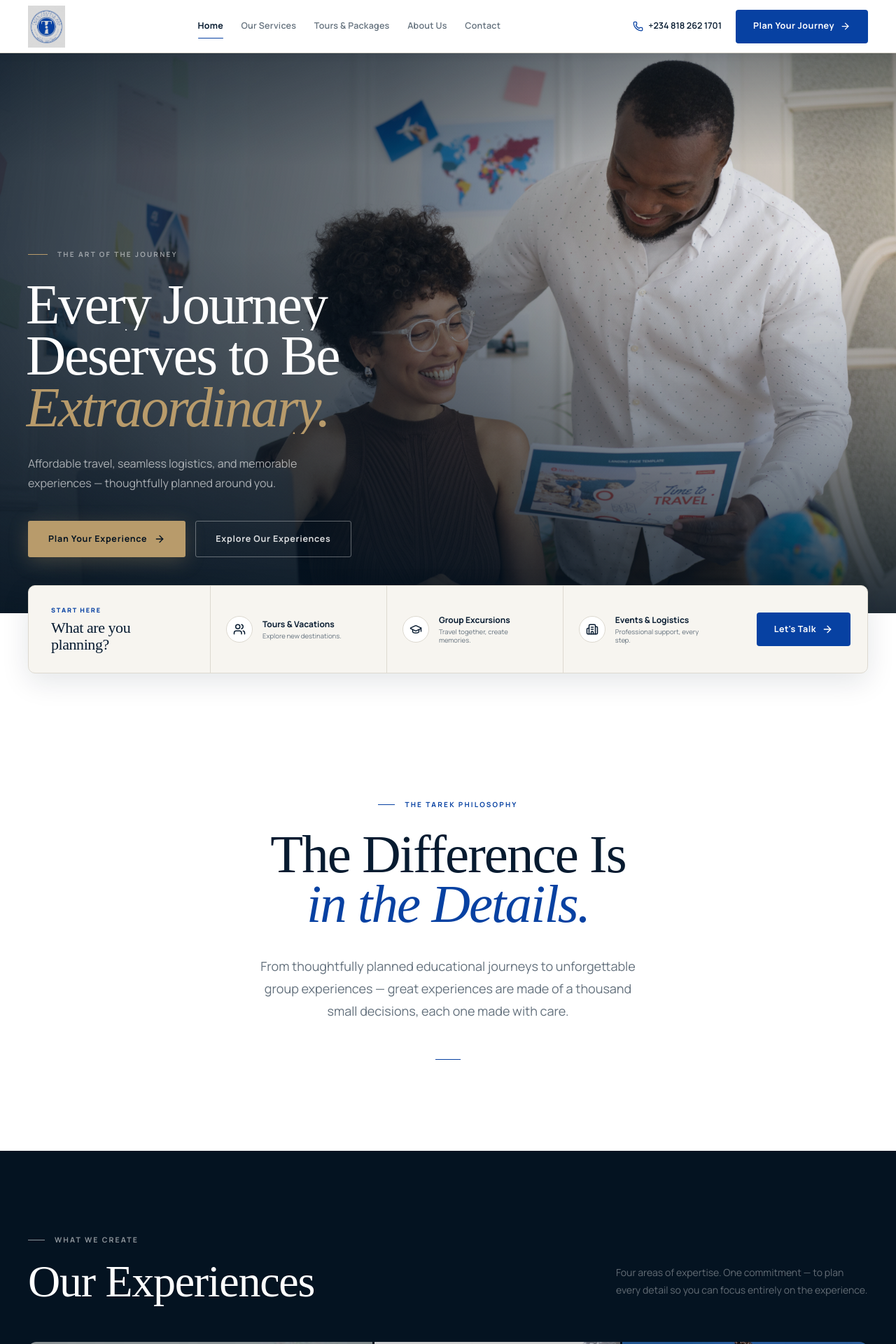
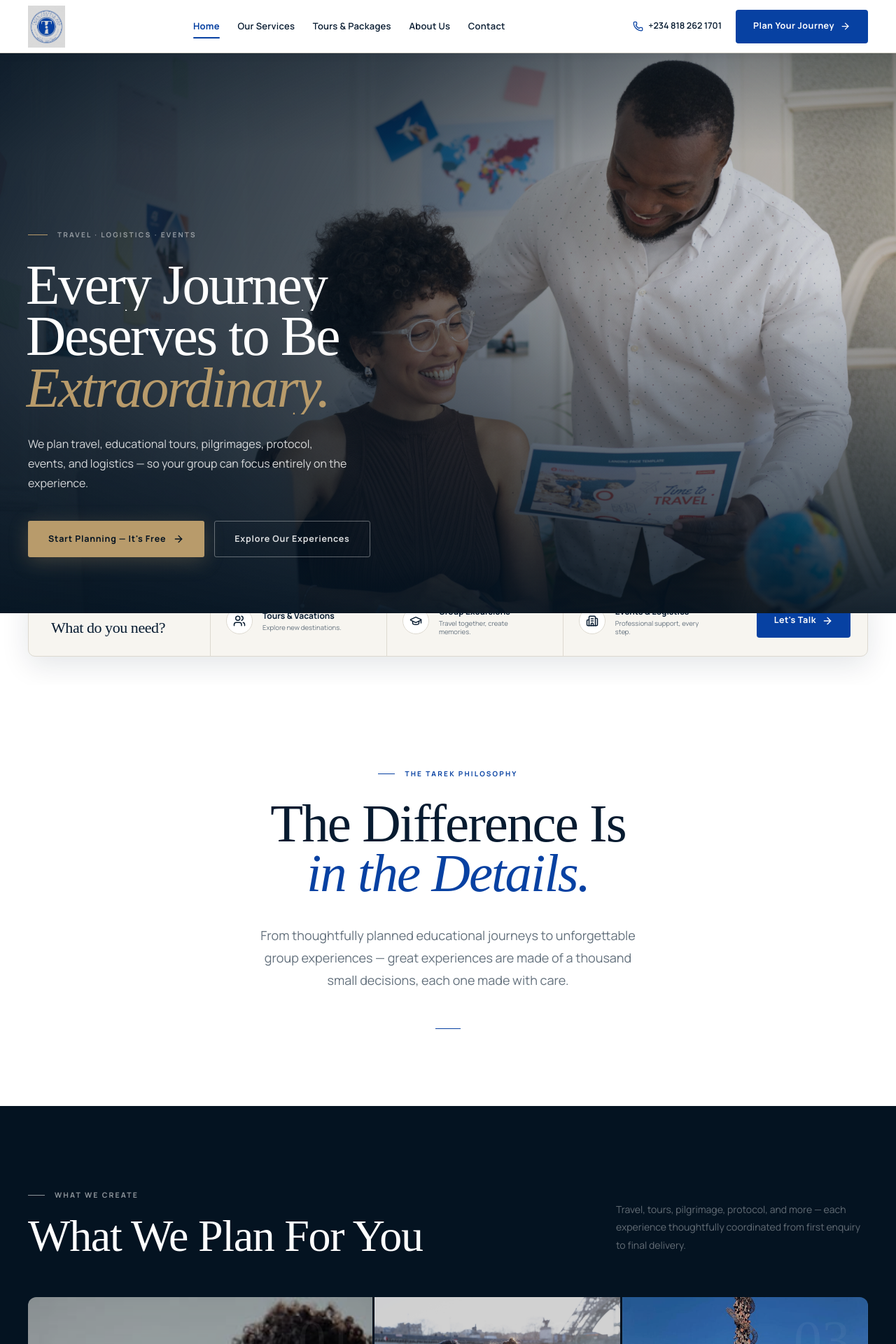
Before and after one commit to lawtg/Tarek, a React (Vite) app: page / in a window 1280 px wide. Shown: the top 1920 px of the page at 70% size. Built offline with nearby package versions, Linux system fonts and the light colour scheme; the HTML template or start-up script is replaced by a standard one; a web font is replaced by a local one.

Commit message:
Systematic UI/UX refinement: clarity, contrast, conversion, accessibility

```diff
--- a/src/app/pages.tsx
+++ b/src/app/pages.tsx
@@ -117,10 +117,10 @@ export function Home() {
   ]
 
   const steps = [
-    ["01", "Tell Us Your Plans", "Share your service, dates, destination, group size, and budget."],
-    ["02", "Discuss Your Needs", "We explore your expectations and identify suitable options together."],
-    ["03", "Confirm the Details", "Review your proposal, pricing, and arrangements before booking."],
-    ["04", "Get Ready for the Experience", "We coordinate and communicate every preparation requirement."],
+    ["01", "Share Your Plans", "Tell us what you need — destination, dates, group size, and budget. No commitment required."],
+    ["02", "We Discuss Options", "We review your requirements and suggest the right arrangements for your group and budget."],
+    ["03", "Review and Confirm", "You review the full proposal — inclusions, pricing, and arrangements — then confirm when ready."],
+    ["04", "We Handle the Rest", "We coordinate every preparation requirement and keep you informed every step of the way."],
   ]
 
   const planning = [
@@ -163,7 +163,7 @@ export function Home() {
             <div className="hero__copy">
               <p className="hero__eyebrow">
                 <span className="hero__eyebrow-rule" aria-hidden="true" />
-                THE ART OF THE JOURNEY
+                TRAVEL · LOGISTICS · EVENTS
               </p>
               <h1 aria-label="Every Journey Deserves to Be Extraordinary.">
                 <span className="hero__h1-line hero__h1-line--1">Every Journey</span>
@@ -171,15 +171,15 @@ export function Home() {
                 <span className="hero__h1-line hero__h1-line--3"><em>Extraordinary.</em></span>
               </h1>
               <p className="hero__sub">
-                Affordable travel, seamless logistics, and memorable experiences —
-                thoughtfully planned around you.
+                We plan travel, educational tours, pilgrimages, protocol, events,
+                and logistics — so your group can focus entirely on the experience.
               </p>
               <div className="hero__actions">
                 <WhatsAppLink
                   message="Hello Tarek Logistics Limited, I would like to plan an experience."
                   className="button hero__btn hero__btn--primary"
                 >
-                  Plan Your Experience
+                  Start Planning — It's Free
                   <span className="hero__btn-arrow" aria-hidden="true">
                     <ArrowRight size={16} />
                   </span>
@@ -211,8 +211,8 @@ export function Home() {
         <div className="container">
           <div className="planning-strip">
             <div className="planning-intro">
-              <p className="planning-intro__label">Start here</p>
-              <h2>What are you planning?</h2>
+              <p className="planning-intro__label">Quick start</p>
+              <h2>What do you need?</h2>
             </div>
             <nav className="planning-links" aria-label="Quick planning links">
               {planning.map(([title, copy, Icon, link]) => (
@@ -267,11 +267,11 @@ export function Home() {
         <div className="services-section__head container">
           <div className="reveal-item" style={{ "--delay": "0ms" } as React.CSSProperties}>
             <Eyebrow light>WHAT WE CREATE</Eyebrow>
-            <h2 className="services-section__title">Our Experiences</h2>
+            <h2 className="services-section__title">What We Plan For You</h2>
           </div>
           <p className="services-section__sub reveal-item" style={{ "--delay": "100ms" } as React.CSSProperties}>
-            Four areas of expertise. One commitment — to plan every detail so
-            you can focus entirely on the experience.
+            Travel, tours, pilgrimage, protocol, and more — each experience
+            thoughtfully coordinated from first enquiry to final delivery.
           </p>
         </div>
         <div className="container">
@@ -310,10 +310,11 @@ export function Home() {
           </div>
           <div className="about-copy reveal-item" style={{ "--delay": "200ms" } as React.CSSProperties}>
             <Eyebrow>THE TAREK STORY</Eyebrow>
-            <h2>More Than Logistics.</h2>
+            <h2>Travel &amp; Events,
+            Planned Right.</h2>
             <p className="about-copy__lead">
-              We create experiences worth remembering — for individuals, groups,
-              schools, churches, and organisations.
+              Tarek Travels and Logistics plans every detail — so you arrive, meet,
+              travel, and celebrate without the stress of coordination.
             </p>
             <p>
               From educational excursions and group vacations to pilgrimage, protocol,
@@ -400,10 +401,10 @@ export function Home() {
         <div className="container audience__inner">
           <div className="audience__head">
             <p className="audience__eyebrow">WHO WE SERVE</p>
-            <h2>One Partner.<br />Every Need.</h2>
+            <h2>Who We
+            Work With.</h2>
             <p className="audience__sub">
-              Whether you are planning for yourself or coordinating an
-              experience for hundreds — we are ready to discuss.
+              From individuals to large groups, schools to corporations — we handle the logistics so you can focus on the moment.
             </p>
             <Link className="button button--outline-light" to="/contact">
               Tell Us What You Need <ArrowRight size={16} />
@@ -440,7 +441,8 @@ export function Home() {
         <div className="container">
           <div className="process-header reveal-item" style={{ "--delay": "0ms" } as React.CSSProperties}>
             <Eyebrow>YOUR JOURNEY STARTS HERE</Eyebrow>
-            <h2>How It Works.</h2>
+            <h2>From First Message
+            to Memorable Experience.</h2>
           </div>
           <div className="process-list">
             {steps.map(([number, title, copy], i) => (
@@ -474,8 +476,8 @@ export function Home() {
       >
         <div className="container packages__head reveal-item" style={{ "--delay": "0ms" } as React.CSSProperties}>
           <Eyebrow>EXPLORE THE POSSIBILITIES</Eyebrow>
-          <h2>Where Would You<br />Like to Go Next?</h2>
-          <p>Every memorable journey starts with an idea.</p>
+          <h2>Choose Your<br />Experience.</h2>
+          <p>Tailored for schools, families, churches, and organisations — tell us your idea and we'll plan it around you.</p>
         </div>
         <div className="container packages__grid">
           {experienceCategories.map((item, i) => (
@@ -499,7 +501,7 @@ export function Home() {
         />
         <div className="promise__overlay" aria-hidden="true" />
         <div className="container promise__content">
-          <Eyebrow light>OUR BRAND PROMISE</Eyebrow>
+          <Eyebrow light>WHY CLIENTS CHOOSE US</Eyebrow>
           <h2>Your Plans Matter.<br /><em>Your Experience Matters More.</em></h2>
           <p>
             From the first conversation to delivery of the agreed service, we are committed
@@ -517,8 +519,8 @@ export function Home() {
         <div className="container faq-grid">
           <div>
             <Eyebrow>HELPFUL INFORMATION</Eyebrow>
-            <h2>Questions Before You Book?</h2>
-            <p>Find quick answers, or speak directly with our team.</p>
+            <h2>Common Questions.</h2>
+            <p>Quick answers below — or reach our team directly and we'll respond promptly.</p>
             <a href={PHONE_LINK} className="text-link faq-phone">
               <Phone size={15} /> {PHONE_DISPLAY}
             </a>
--- a/src/index.css
+++ b/src/index.css
@@ -198,32 +198,6 @@
 }
 .menu-toggle, .mobile-menu { display: none; }
 
-/* Nav */
-.desktop-nav { display: flex; align-items: center; gap: clamp(18px, 2vw, 34px); }
-.desktop-nav a {
-  color: var(--slate);
-  text-decoration: none;
-  font-size: 12.5px;
-  font-weight: 600;
-  letter-spacing: .02em;
-  padding: 28px 0;
-  position: relative;
-  transition: color .22s;
-}
-/* underline: expands from center */
-.desktop-nav a::after {
-  content: "";
-  position: absolute;
-  height: 1px;
-  left: 50%; right: 50%;
-  bottom: 20px;
-  background: var(--blue);
-  transition: left .3s var(--ease-out), right .3s var(--ease-out);
-}
-.desktop-nav a:hover { color: var(--navy); }
-.desktop-nav a.active { color: var(--navy); }
-.desktop-nav a.active::after, .desktop-nav a:hover::after { left: 0; right: 0; }
-
 
 /* Buttons — unified, refined */
 .button {
@@ -270,7 +244,6 @@
 .button--white:hover { background: var(--ivory); }
 .button--gold { color: var(--navy-deep); background: var(--champagne); box-shadow: 0 8px 24px rgba(184,155,107,.2); }
 .button--gold:hover { background: var(--champagne-light); }
-.menu-toggle, .mobile-menu { display: none; }
 
 /* ── EYEBROW ─────────────────────────────────────────────────────────────── */
 .eyebrow {
@@ -339,23 +312,23 @@
   inset: 0;
   z-index: 1;
   background:
-    /* left vignette — keeps text legible against any image */
-    linear-gradient(100deg,
-      rgba(4,19,33,.82) 0%,
-      rgba(4,19,33,.55) 40%,
-      rgba(4,19,33,.15) 70%,
-      rgba(4,19,33,.0) 100%
+    /* strong bottom-left vignette for copy legibility */
+    linear-gradient(115deg,
+      rgba(4,19,33,.92) 0%,
+      rgba(4,19,33,.7) 35%,
+      rgba(4,19,33,.25) 65%,
+      rgba(4,19,33,.08) 100%
     ),
-    /* bottom-to-top fade — anchors content area */
+    /* bottom anchor — text area is always readable */
     linear-gradient(to top,
-      rgba(4,19,33,.85) 0%,
-      rgba(4,19,33,.4) 30%,
-      rgba(4,19,33,.0) 65%
+      rgba(4,19,33,.9) 0%,
+      rgba(4,19,33,.5) 28%,
+      rgba(4,19,33,.0) 60%
     ),
-    /* top tint for nav readability */
+    /* subtle top tint */
     linear-gradient(to bottom,
-      rgba(4,19,33,.38) 0%,
-      rgba(4,19,33,.0) 20%
+      rgba(4,19,33,.3) 0%,
+      rgba(4,19,33,.0) 18%
     );
 }
 
@@ -420,7 +393,7 @@
 
 /* ── Supporting copy ── */
 .hero__sub {
-  color: rgba(255,255,255,.62);
+  color: rgba(255,255,255,.82);
   font-size: clamp(14px, 1.5vw, 16px);
   line-height: 1.75;
   max-width: 460px;
@@ -683,7 +656,7 @@
 ───────────────────────────────────────────────────────────────────────── */
 .philosophy {
   background: var(--white);
-  padding: 140px 0 130px;
+  padding: 120px 0 110px;
 }
 .philosophy__inner {
   width: var(--container-narrow);
@@ -743,6 +716,9 @@
   background: var(--white);
   position: relative;
   z-index: 5;
+  /* compensate for strip floating up into hero */
+  padding-bottom: 0;
+  overflow: hidden;
 }
 .planning-strip {
   background: var(--ivory);
@@ -831,6 +807,7 @@
 .services-section {
   background: var(--navy-deep);
   padding: 120px 0 100px;
+  scroll-margin-top: 76px;
 }
 .services-section__head {
   display: flex;
@@ -905,6 +882,8 @@
   z-index: 2;
   display: flex;
   flex-direction: column;
+  /* gradient bottom ensures copy is readable at rest */
+  background: linear-gradient(to top, rgba(4,19,33,.75) 0%, rgba(4,19,33,.0) 100%);
 }
 .service-card__num {
   position: absolute;
@@ -927,11 +906,11 @@
   text-transform: uppercase;
   color: var(--champagne);
   margin-bottom: 10px;
-  opacity: 0;
-  transform: translateY(6px);
-  transition: opacity .35s .05s, transform .35s .05s;
-}
-.service-card:hover .service-card__label { opacity: 1; transform: translateY(0); }
+  opacity: .7;
+  transform: translateY(0);
+  transition: opacity .35s .05s;
+}
+.service-card:hover .service-card__label { opacity: 1; }
 .service-card__title {
   display: block;
   font-family: "Instrument Serif", serif;
@@ -1089,8 +1068,8 @@
 .about-copy p {
   color: var(--slate);
   font-size: 15px;
-  line-height: 1.85;
-  margin-bottom: 14px;
+  line-height: 1.9;
+  margin-bottom: 16px;
 }
 
 /* ─────────────────────────────────────────────────────────────────────────
@@ -1115,7 +1094,6 @@
   border-bottom: 1px solid var(--border);
   cursor: pointer;
   transition: opacity .3s;
-  cursor: pointer;
 }
 .difference__nav-item:first-child { border-top: 1px solid var(--border); }
 .difference__nav-item:not(.is-active) { opacity: .35; }
@@ -1302,7 +1280,7 @@
 .process-list {
   display: grid;
   grid-template-columns: repeat(4, 1fr);
-  border-top: 1px solid var(--border);
+  border-top: 2px solid var(--blue);
   position: relative;
 }
 .process-item {
@@ -1338,6 +1316,7 @@
   line-height: 1.75;
 }
 .process-action { margin-top: 52px; }
+.process-item:focus-within .process-item__num { color: var(--blue); }
 
 /* ─────────────────────────────────────────────────────────────────────────
    PACKAGES — asymmetric 2×2 mosaic (not uniform grid)
@@ -1526,7 +1505,7 @@
   max-width: 540px;
   font-size: 15px;
   line-height: 1.8;
-  color: rgba(255,255,255,.65);
+  color: rgba(255,255,255,.82);
   margin-bottom: 32px;
 }
 .promise__content > strong {
@@ -1547,7 +1526,7 @@
 .faq-grid > div:first-child { position: sticky; top: 100px; }
 .faq-grid > div:first-child h2 { color: var(--navy); font-size: clamp(36px, 4vw, 54px); line-height: 1.02; margin: 14px 0 18px; }
 .faq-grid > div:first-child > p { color: var(--slate); line-height: 1.75; font-size: 14px; }
-.faq-phone { margin-top: 28px !important; }
+.faq-phone { margin-top: 28px; display: inline-flex; align-items: center; gap: 8px; }
 .faq-item { border-top: 1px solid var(--border); }
 .faq-item:last-child { border-bottom: 1px solid var(--border); }
 .faq-item button { width: 100%; min-height: 72px; display: flex; align-items: center; justify-content: space-between; gap: 20px; color: var(--navy); background: transparent; border: 0; text-align: left; font-size: 13.5px; font-weight: 700; cursor: pointer; transition: color .2s; }
@@ -1575,7 +1554,7 @@
 ───────────────────────────────────────────────────────────────────────── */
 .site-footer { background: var(--navy-deep); color: rgba(255,255,255,.5); padding: 80px 0 28px; }
 .footer-grid { display: grid; grid-template-columns: 2fr .7fr 1fr 1.1fr; gap: 60px; }
-.footer-brand p { max-width: 380px; font-size: 11px; line-height: 1.85; margin: 22px 0 16px; }
+.footer-brand p { max-width: 380px; font-size: 11px; line-height: 1.85; margin: 16px 0 16px; }
 .footer-brand > strong { color: rgba(255,255,255,.65); font-family: "Instrument Serif", serif; font-weight: 400; font-size: 17px; }
 .site-footer h3 { color: white; font-family: "Manrope", sans-serif; font-size: 10px; font-weight: 800; letter-spacing: .16em; text-transform: uppercase; margin-bottom: 20px; }
 .site-footer > .footer-grid > div:not(.footer-brand) { display: flex; flex-direction: column; align-items: flex-start; }
@@ -1675,7 +1654,7 @@
 .contact-hours p { color: rgba(255,255,255,.5); font-size: 11px; line-height: 1.7; margin-top: 8px; }
 .contact-form { background: white; border: 1px solid var(--border); padding: 48px; box-shadow: var(--shadow-md); }
 .form-intro { margin-bottom: 30px; }
-.form-intro h2 { font-size: 42px; color: var(--navy); }
+.form-intro h2 { font-size: 38px; line-height: 1.1; color: var(--navy); margin-bottom: 8px; }
 .form-intro p { color: var(--slate); font-size: 11px; line-height: 1.7; margin-top: 8px; }
 .form-grid { display: grid; grid-template-columns: 1fr 1fr; gap: 20px; }
 .field { color: var(--navy); display: flex; flex-direction: column; gap: 7px; font-size: 10px; font-weight: 700; letter-spacing: .04em; }
@@ -1709,7 +1688,7 @@
 @media (max-width: 820px) {
   :root { --container: calc(100% - 48px); }
   .section { padding: 88px 0; }
-  .desktop-nav, .header-cta { display: none; }
+  .desktop-nav, .header-right { display: none; }
   .menu-toggle { display: flex; align-items: center; justify-content: center; flex-direction: column; gap: 5px; border: 0; background: transparent; color: var(--navy); cursor: pointer; width: 44px; height: 44px; padding: 10px; }
 
   /* hamburger bars */
@@ -1792,7 +1771,8 @@
   .promise { min-height: 580px; }
   .mobile-contact-bar { position: fixed; z-index: 60; left: 0; right: 0; bottom: 0; height: 56px; display: grid; grid-template-columns: 1fr 1fr; box-shadow: 0 -6px 24px rgba(4,19,33,.12); }
   .mobile-contact-bar a { display: flex; align-items: center; justify-content: center; gap: 8px; background: white; color: var(--navy); text-decoration: none; font-size: 12px; font-weight: 800; }
-  .mobile-contact-bar a:last-child { color: white; background: var(--blue); }
+  .mobile-contact-bar a:last-child { color: white; background: var(--blue); font-weight: 800; }
+  .mobile-whatsapp-btn { color: white; background: var(--blue); display: flex; align-items: center; justify-content: center; gap: 8px; font-size: 12px; font-weight: 800; }
 }
 
 /* ─────────────────────────────────────────────────────────────────────────
@@ -1801,6 +1781,7 @@
 @media (max-width: 560px) {
   :root { --container: calc(100% - 40px); }
   .site-header { height: 64px; }
+  .logo-img { height: 48px; }
   .philosophy { padding: 80px 0; }
   .philosophy h2 { font-size: clamp(34px, 10vw, 48px); }
   .about-image__frame img { height: 360px; border-radius: 3px 50px 3px 3px; }
@@ -1823,4 +1804,7 @@
   .service-card:nth-child(1) { grid-column: 1 / 3; height: 340px; }
   .service-card:nth-child(2), .service-card:nth-child(3), .service-card:nth-child(4) { height: 240px; }
   .difference__header { padding-top: 72px; }
-}
+  /* On mobile, always show service card copy — no hover needed */
+  .service-card__copy { transform: none !important; }
+  .service-card__arrow { opacity: 1; transform: none; }
+}
```
Also changed, not shown: src/app/components.tsx (+8 -11 lines).
